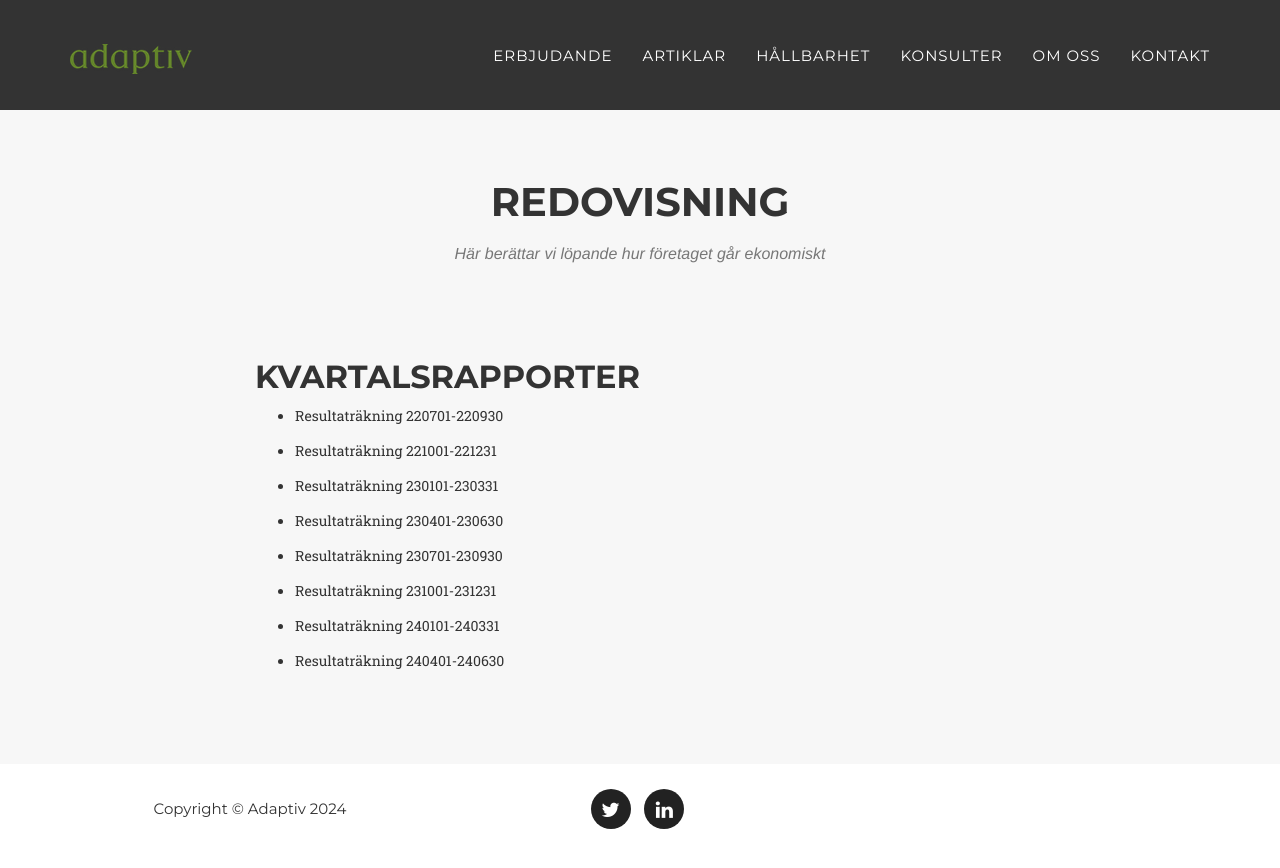
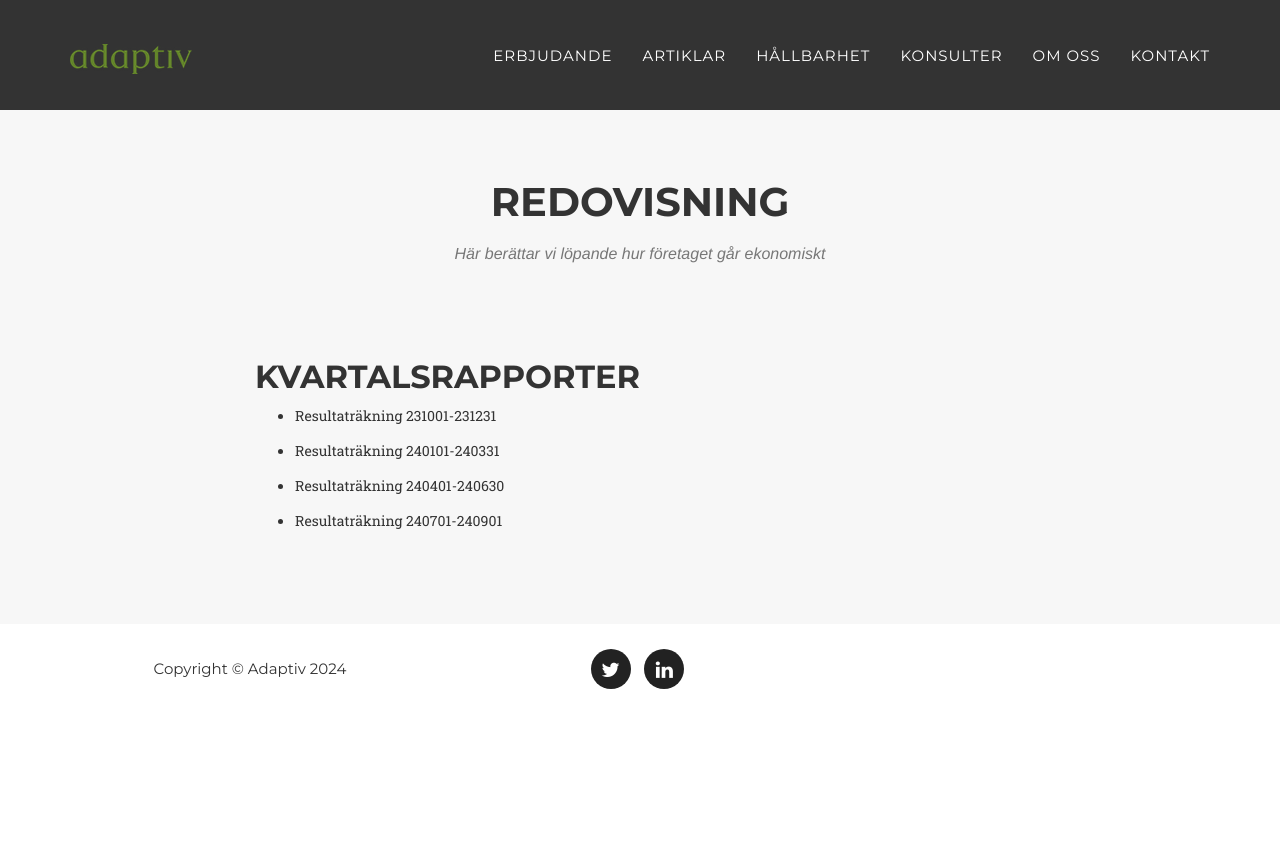
Before and after one commit to adaptiv/adaptiv_agency, a Jekyll site: the page built from accounting.html, in a window 1280 px wide. Shown: the top 868 px of the page. Built offline with Jekyll 4.4.1, drawn with Linux system fonts in a browser that asks for light colours; some web fonts are replaced.

Commit message:
uppdatera kvartalsrapporter, behåll bara senaste 4

```diff
--- a/_includes/accounting.html
+++ b/_includes/accounting.html
@@ -19,41 +19,6 @@
             <li>
               <p class="text-muted">
                 <a class="dark"
-                  href="/assets/pdf/accounting/Resultatrapport_20220701-20220930_Adaptiv_Sthlm_AB.pdf">Resultaträkning
-                  220701-220930</a>
-              </p>
-            </li>
-            <li>
-              <p class="text-muted">
-                <a class="dark"
-                  href="/assets/pdf/accounting/Resultatrapport_20221001-20221231_Adaptiv_Sthlm_AB.pdf">Resultaträkning
-                  221001-221231</a>
-              </p>
-            </li>
-            <li>
-              <p class="text-muted">
-                <a class="dark"
-                  href="/assets/pdf/accounting/Resultatrapport_20230101-20230331_Adaptiv_Sthlm_AB.pdf">Resultaträkning
-                  230101-230331</a>
-              </p>
-            </li>
-            <li>
-              <p class="text-muted">
-                <a class="dark"
-                  href="/assets/pdf/accounting/Resultatrapport_20230401-20230630_Adaptiv_Sthlm_AB.pdf">Resultaträkning
-                  230401-230630</a>
-              </p>
-            </li>
-            <li>
-              <p class="text-muted">
-                <a class="dark"
-                  href="/assets/pdf/accounting/Resultatrapport_20230701-20230930_Adaptiv_Sthlm_AB.pdf">Resultaträkning
-                  230701-230930</a>
-              </p>
-            </li>
-            <li>
-              <p class="text-muted">
-                <a class="dark"
                   href="/assets/pdf/accounting/Resultatrapport_20231001-20231231_Adaptiv_Sthlm_AB.pdf">Resultaträkning
                   231001-231231</a>
               </p>
@@ -72,6 +37,13 @@
                   240401-240630</a>
               </p>
             </li>
+            <li>
+              <p class="text-muted">
+                <a class="dark"
+                  href="/assets/pdf/accounting/Resultatrapport_20240701-20240930_Adaptiv_Sthlm_AB.pdf">Resultaträkning
+                  240701-240901</a>
+              </p>
+            </li>
           </ul>
         </div>
       </div>
```
Also changed, not shown: 6 other files.
